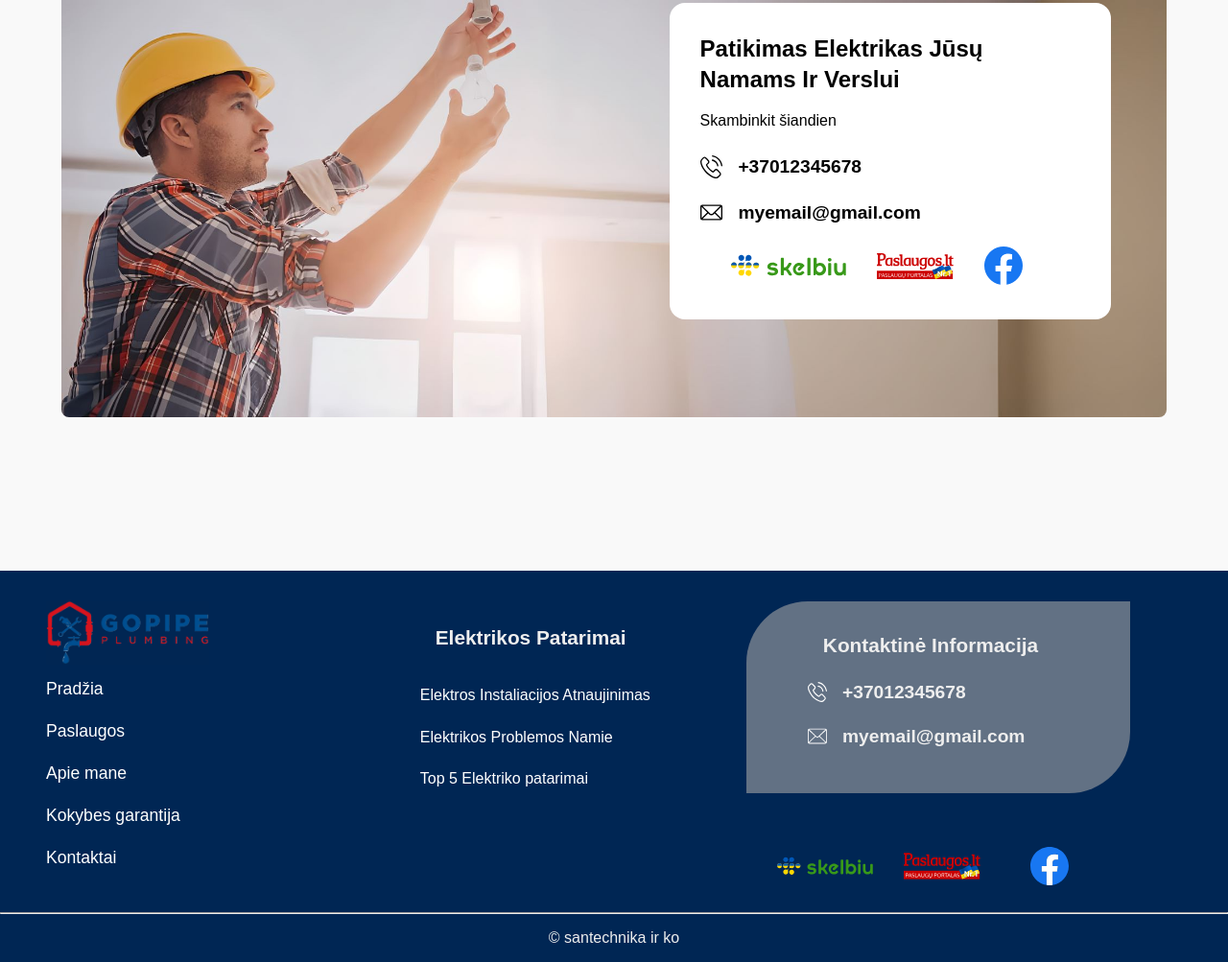
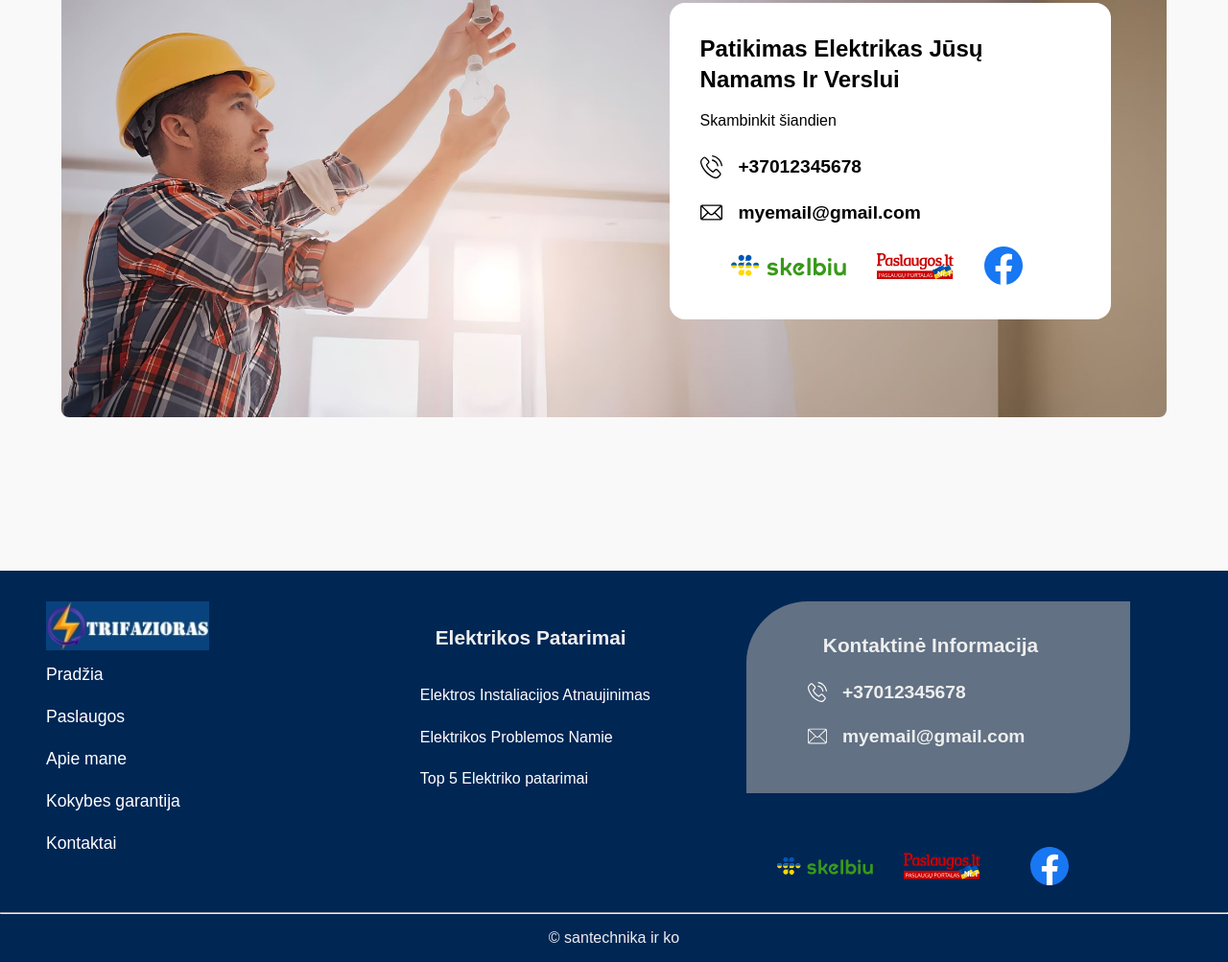
Before and after one commit to MrBoldCoder/Elektrikas, a plain HTML site: page index.html in a window 1280 px wide. Shown: the part 4303-5306 px from the top of the page at 96% size. Drawn offline with Linux system fonts and the light colour scheme.

Commit message:
Describe your changes here

```diff
--- a/index.html
+++ b/index.html
@@ -392,7 +392,7 @@
       <div class="footermaindiv">
         <div class="footermenu">
           <div class="footerlogo2">
-            <img src="media/images/sitaslogofooter.jpg" alt="plumber logo" />
+            <img src="media/images/logiko.jpg" alt="plumber logo" />
           </div>
           <ul>
             <li class="footermenuli footermenuliwidth">
```
